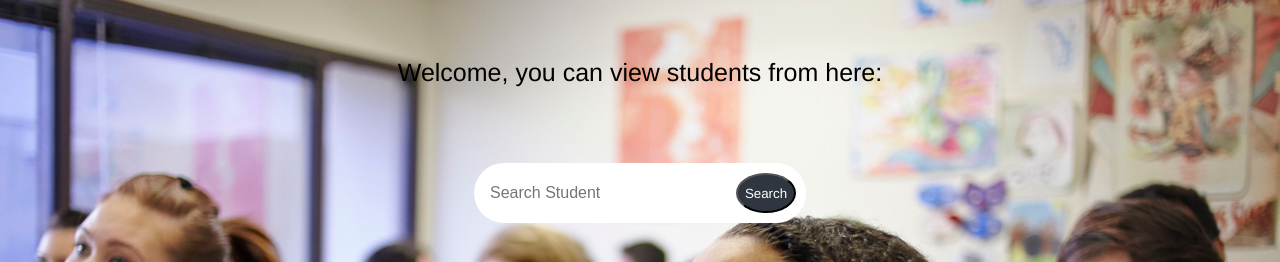
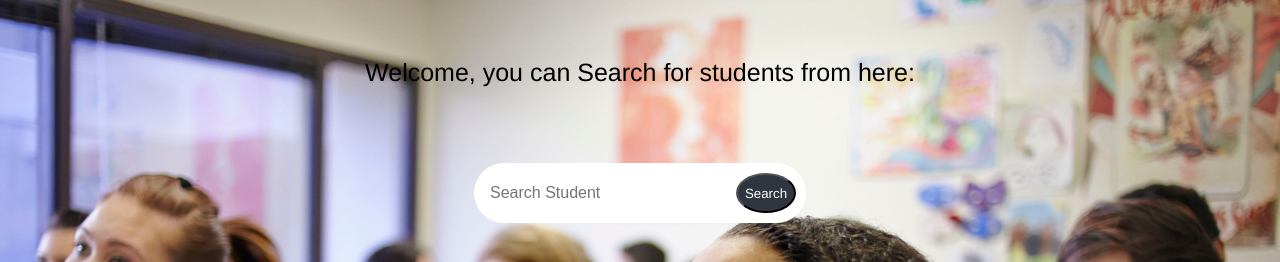
Before and after one commit to youssef-attai-fcai-cu/student-affairs-django, a Django app: page /search-student.html in a window 1280 px wide. Shown: the part 47-309 px from the top of the page. Run offline with Django 4.2, Linux system fonts and the light colour scheme; some libraries are stand-ins or nearby versions.

Commit message:
edited search page (view>search)

```diff
--- a/studentaffairs/templates/search-student.html
+++ b/studentaffairs/templates/search-student.html
@@ -52,7 +52,7 @@
       </ul>
     </nav>
     <br />
-    <p id="welcome">Welcome, you can view students from here:</p>
+    <p id="welcome">Welcome, you can Search for students from here:</p>
     <form class="search-box">
       <input
         class="search-txt"
```
